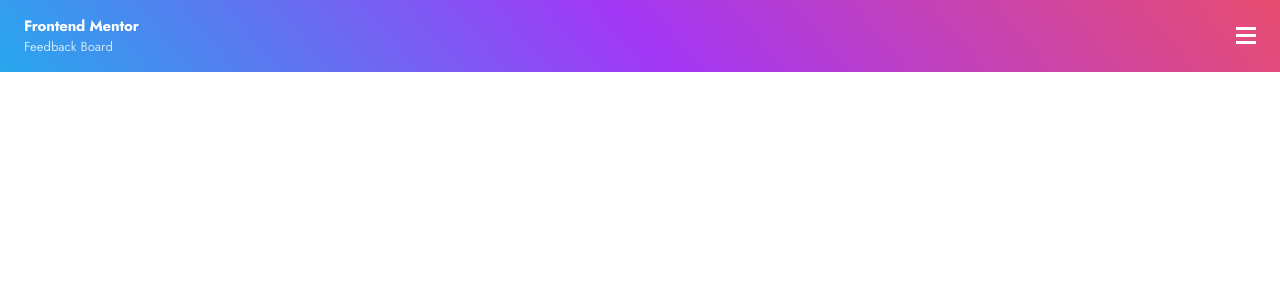
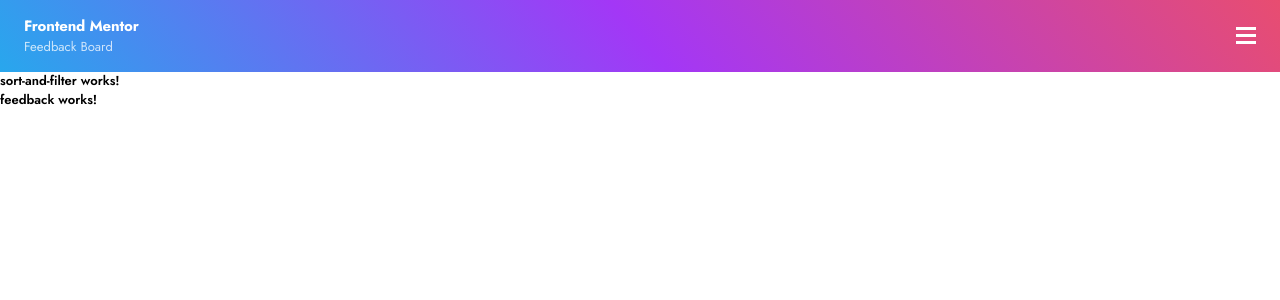
Before and after one commit to dbslapitan/FrontendMentor-ProductFeedback, an Angular app in the folder client/: page / in a window 1280 px wide. Shown: the top 300 px of the page. Built offline with nearby package versions, Linux system fonts and the light colour scheme.

Commit message:
Fix main content showing through in the navigation.

```diff
--- a/client/src/app/app.component.css
+++ b/client/src/app/app.component.css
@@ -32,7 +32,7 @@
   right: 0;
   top: 0;
   width: 100%;
-  z-index: -100;
+  z-index: 1;
 }
 .nav-container.toggle{
   height: 0;
--- a/client/src/app/app.component.html
+++ b/client/src/app/app.component.html
@@ -1,5 +1,7 @@
+<header>
+  <app-brand></app-brand>
+</header>
 <nav>
-  <app-brand></app-brand>
   <a class="ham-container" (click)="toggleNavigation()" href="#">
     <svg class="hamburger"></svg>
   </a>
@@ -11,4 +13,6 @@
   </div>
 </nav>
 <main>
+  <app-sort-and-filter></app-sort-and-filter>
+  <app-feedback></app-feedback>
 </main>
--- a/client/src/app/app.module.ts
+++ b/client/src/app/app.module.ts
@@ -6,13 +6,17 @@ import { AppComponent } from './app.component';
 import { BrandComponent } from './navigation/brand/brand.component';
 import { CategoryComponent } from './navigation/category/category.component';
 import { RoadMapComponent } from './navigation/road-map/road-map.component';
+import { SortAndFilterComponent } from './main/sort-and-filter/sort-and-filter.component';
+import { FeedbackComponent } from './main/feedback/feedback.component';
 
 @NgModule({
   declarations: [
     AppComponent,
     BrandComponent,
     CategoryComponent,
-    RoadMapComponent
+    RoadMapComponent,
+    SortAndFilterComponent,
+    FeedbackComponent
   ],
   imports: [
     BrowserModule,
--- /dev/null
+++ b/client/src/app/main/feedback/feedback.component.html
@@ -0,0 +1 @@
+<p>feedback works!</p>
--- /dev/null
+++ b/client/src/app/main/feedback/feedback.component.ts
@@ -0,0 +1,15 @@
+import { Component, OnInit } from '@angular/core';
+
+@Component({
+  selector: 'app-feedback',
+  templateUrl: './feedback.component.html',
+  styleUrls: ['./feedback.component.css']
+})
+export class FeedbackComponent implements OnInit {
+
+  constructor() { }
+
+  ngOnInit(): void {
+  }
+
+}
--- /dev/null
+++ b/client/src/app/main/sort-and-filter/sort-and-filter.component.html
@@ -0,0 +1 @@
+<p>sort-and-filter works!</p>
--- /dev/null
+++ b/client/src/app/main/sort-and-filter/sort-and-filter.component.ts
@@ -0,0 +1,15 @@
+import { Component, OnInit } from '@angular/core';
+
+@Component({
+  selector: 'app-sort-and-filter',
+  templateUrl: './sort-and-filter.component.html',
+  styleUrls: ['./sort-and-filter.component.css']
+})
+export class SortAndFilterComponent implements OnInit {
+
+  constructor() { }
+
+  ngOnInit(): void {
+  }
+
+}
--- a/client/src/app/navigation/road-map/road-map.component.css
+++ b/client/src/app/navigation/road-map/road-map.component.css
@@ -24,9 +24,6 @@ td:nth-child(1) {
   display: flex;
   align-items: center;
   gap: 1rem;
-}
-
-td > div {
 }
 
 tr > th{
--- a/client/src/styles/mobile.css
+++ b/client/src/styles/mobile.css
@@ -1,6 +1,8 @@
-nav{
+header{
   align-items: center;
   background: #28a7ed;
   background: linear-gradient(50deg, #28a7ed 0%, #a337f6 50%, #e84d70 100%);
   height: 4.5rem;
+  position: relative;
+  z-index: 100;
 }
```
Also changed, not shown: client/src/app/main/feedback/feedback.component.css (added), client/src/app/main/sort-and-filter/sort-and-filter.component.css (added).
